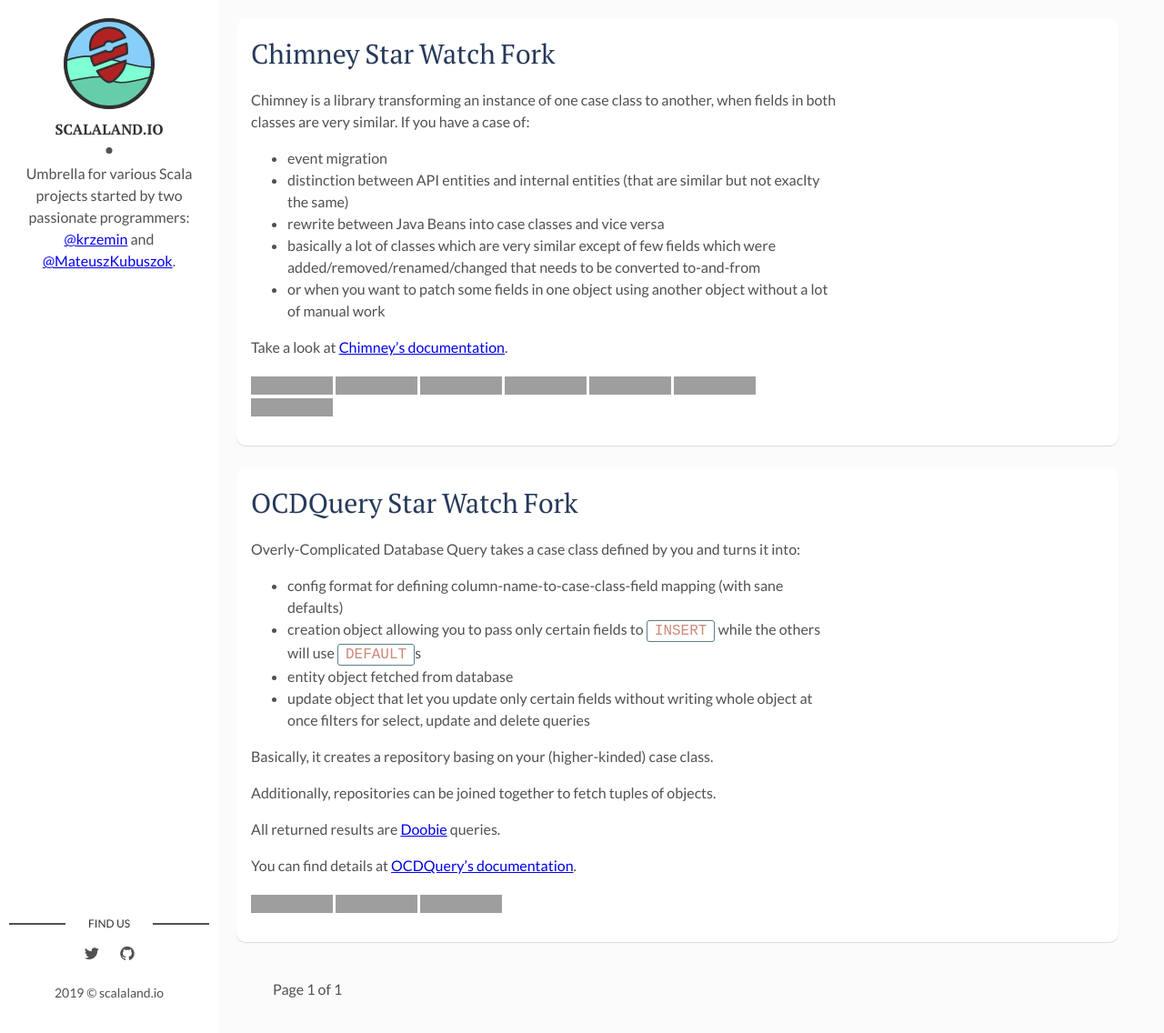
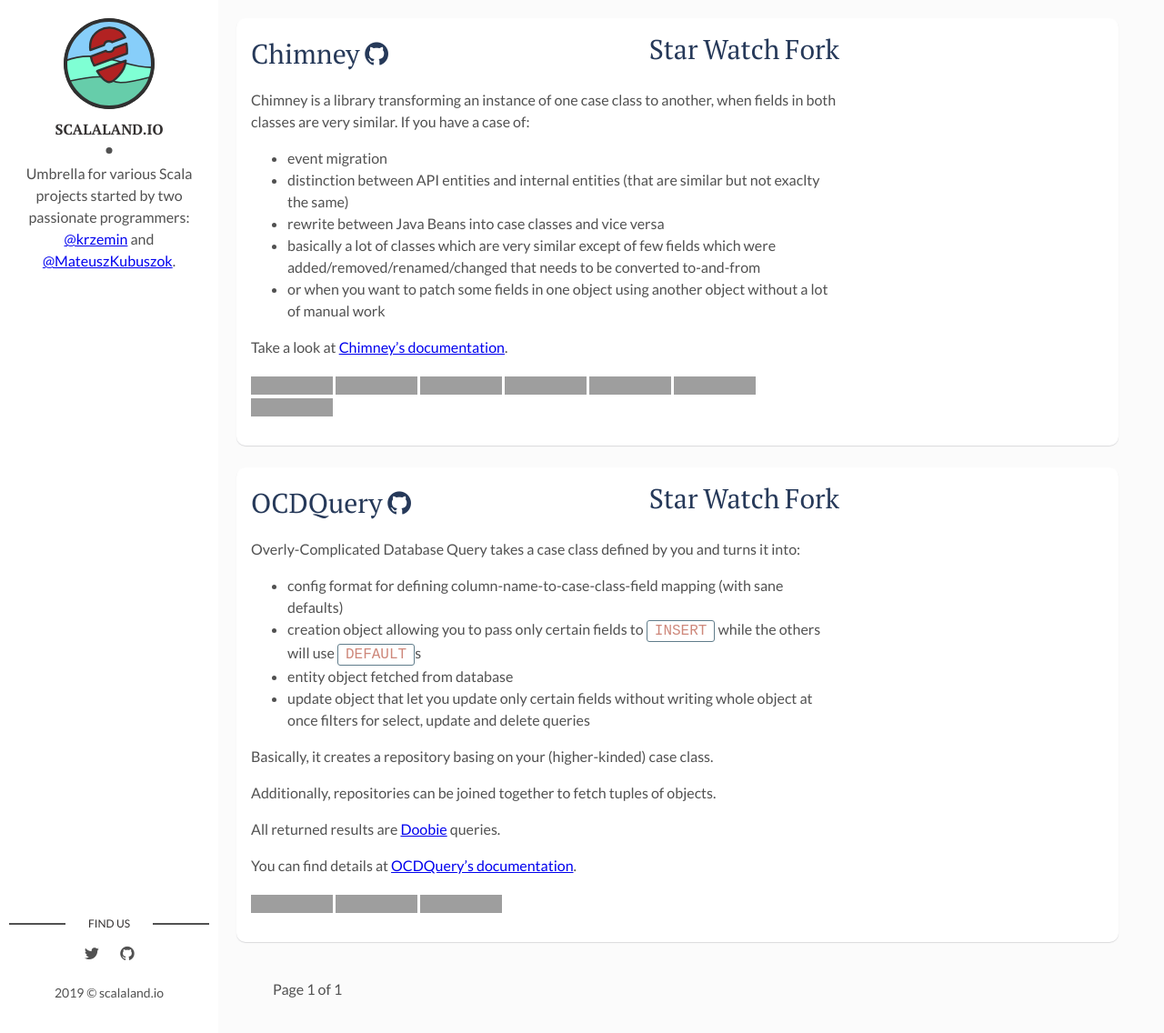
Before and after one commit to scalalandio/scalalandio.github.io, a Jekyll site: the page built from index.html, in a window 1280 px wide and 1136 px high. Shown: the whole window at 91% size. Built offline with Jekyll 4.4.1, drawn with Linux system fonts in a browser that asks for light colours; the list of posts is cut into pages by our own code; grey boxes are pictures that could not be loaded.

Commit message:
Added GH link

```diff
--- a/index.html
+++ b/index.html
@@ -10,9 +10,12 @@
   <div class="post-content">
     <h2 class="post-title">
       <a href="{{post.url | prepend: site.baseurl}}">{{post.title}}</a>
+      <a href="https://github.com/scalalandio{{post.url}}"><i class="fa fa-github"></i></a>
+      <span style="float:right;line-height:35px">
       <a class="github-button" href="https://github.com/scalalandio{{post.url}}" data-icon="octicon-star" data-size="large" data-show-count="true" aria-label="Star scalalandio{{post.url}} on GitHub">Star</a>
       <a class="github-button" href="https://github.com/scalalandio{{post.url}}subscription" data-icon="octicon-eye" data-size="large" data-show-count="true" aria-label="Watch scalalandio{{post.url}} on GitHub">Watch</a>
       <a class="github-button" href="https://github.com/scalalandio{{post.url}}fork" data-icon="octicon-repo-forked" data-size="large" data-show-count="true" aria-label="Fork scalalandio{{post.url}} on GitHub">Fork</a>
+      </span>
     </h2>
     <p>{{ post.content }}</p>
   </div>
```
